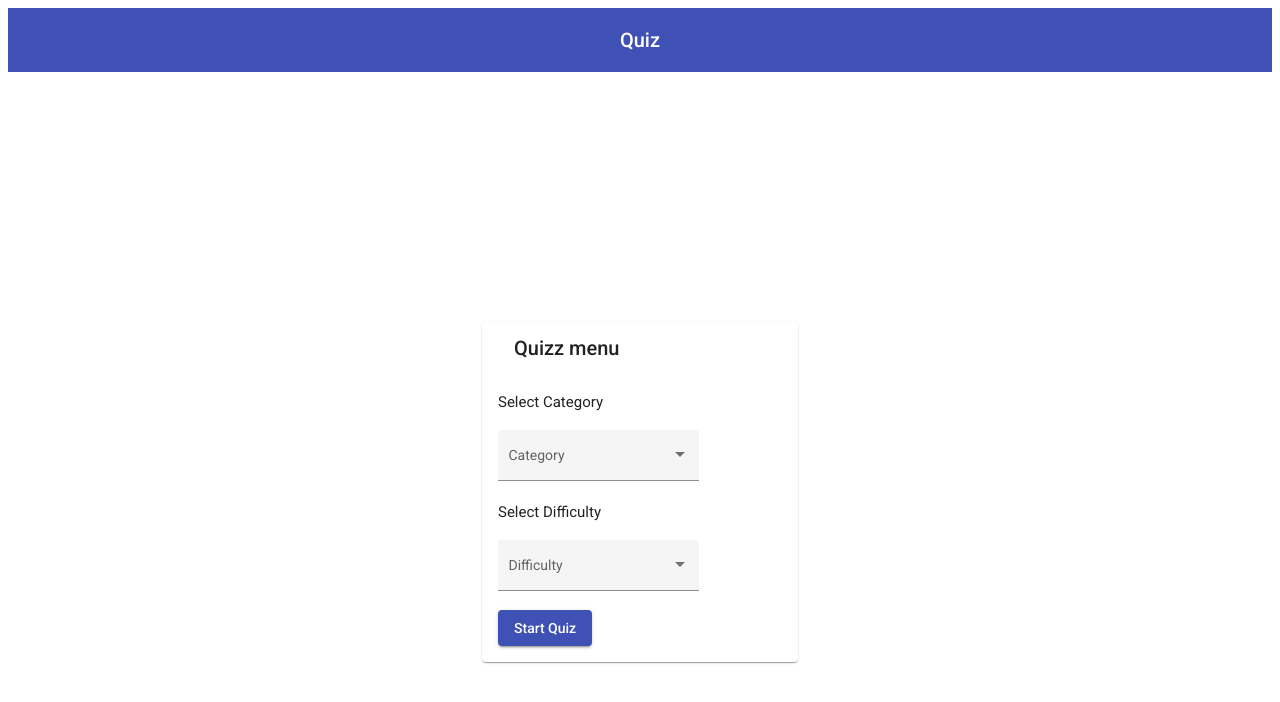
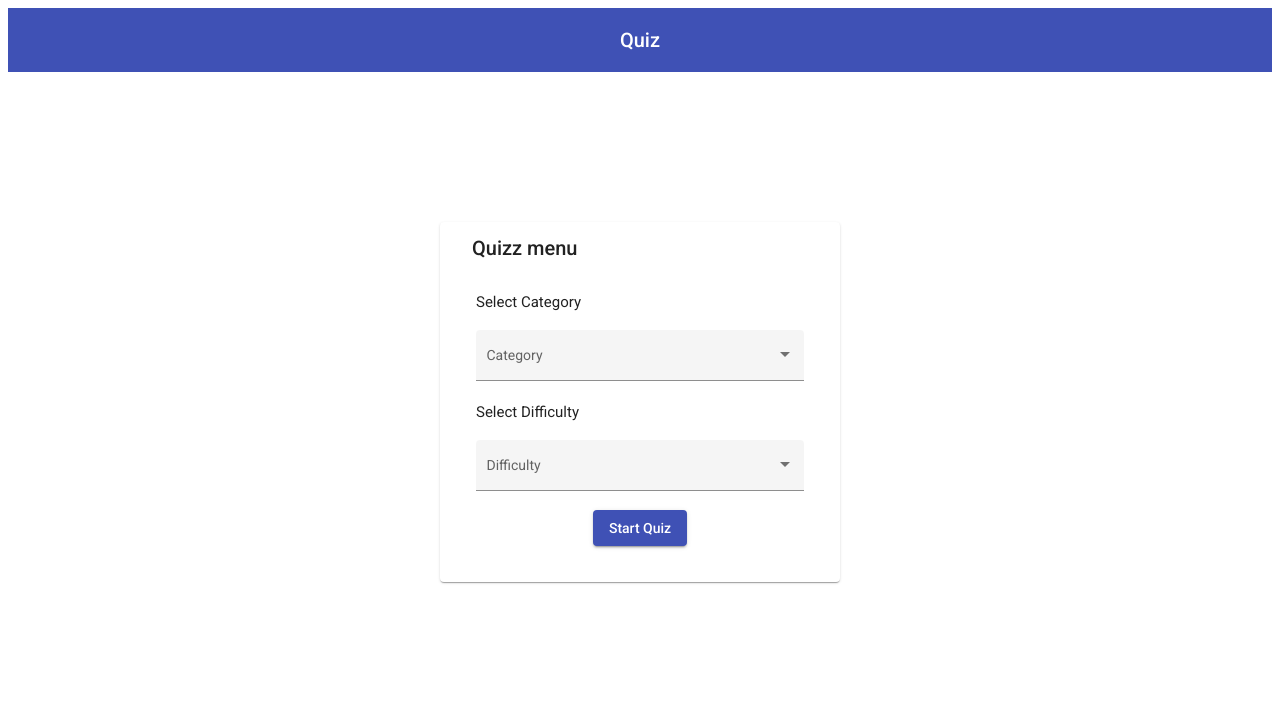
Before and after one commit to lashagelashvili/Quizz-app, an Angular app: page /select in a window 1280 px wide. Shown: the top 702 px of the page. Built offline with nearby package versions, Linux system fonts and the light colour scheme.

Commit message:
improved ui

```diff
--- a/src/app/selector/selector.component.css
+++ b/src/app/selector/selector.component.css
@@ -1,9 +1,20 @@
 .container {
     margin: auto auto;
+    margin-top: 150px;
+    width: 100%;
+    max-width: 400px;
+}
+
+.flex-container {
     display: flex;
-    justify-content: space-between;
-    gap: 20px;
-    margin-top: 250px;
-    flex-flow: row wrap;
-    width: 25%;
+    flex-direction: column;
+    align-items: center;
+    padding: 20px;
 }
+
+.select-category, .select-difficulty {
+    display: flex;
+    flex-direction: column;
+    width: 100%;
+
+}
```
